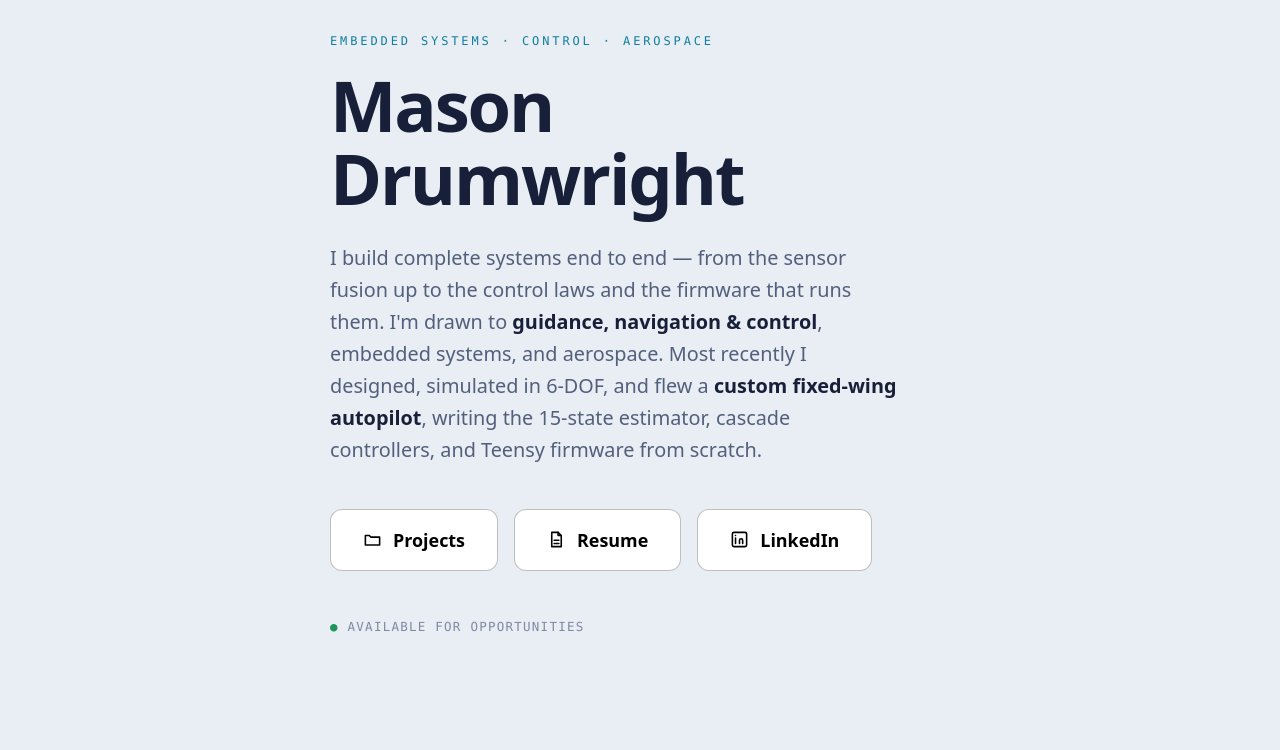
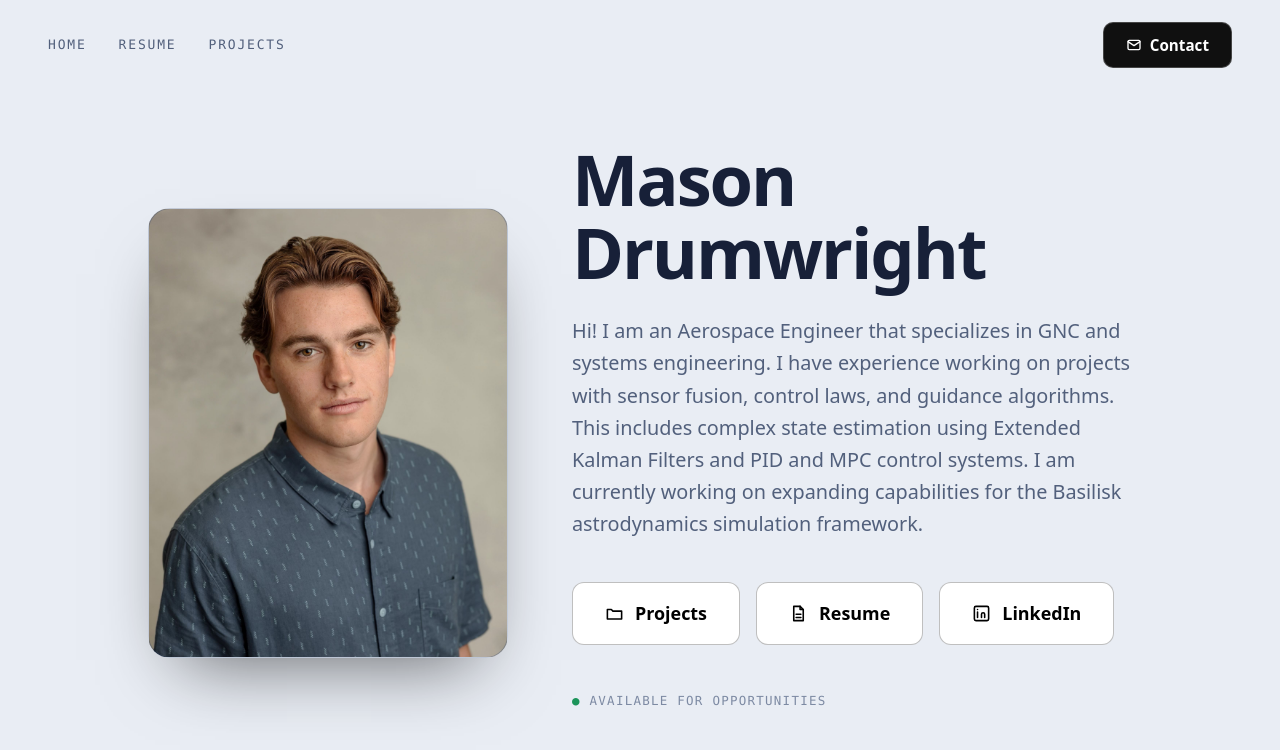
Before and after one commit to Mdrumwright/mason_drumwright, a plain HTML site: page index.html in a window 1280 px wide. Drawn offline with Linux system fonts and the light colour scheme.

Commit message:
added menus

```diff
--- a/index.html
+++ b/index.html
@@ -26,36 +26,24 @@
   * { box-sizing: border-box; }
   body { margin: 0; min-height: 100vh; background: var(--bg); color: var(--text);
     font-family: var(--font-sans); line-height: 1.6; -webkit-font-smoothing: antialiased;
-<<<<<<< Updated upstream
-    display: grid; place-items: center; padding: 32px; }
-  .card { width: 100%; max-width: 620px; }
-  .eyebrow { font-family: var(--font-mono); font-size: 12px; letter-spacing: 0.24em;
-    text-transform: uppercase; color: var(--accent); margin: 0 0 18px; }
-  h1 { font-size: clamp(2.4rem, 8vw, 3.6rem); font-weight: 660; letter-spacing: -0.03em;
-    line-height: 1.05; margin: 0; text-wrap: balance; }
-  .bio { color: var(--muted); font-size: 1.12rem; line-height: 1.6; margin: 24px 0 0; max-width: 52ch; }
-  .bio strong { color: var(--text); font-weight: 620; }
+    display: flex; flex-direction: column; }
 
-  .buttons { display: flex; flex-wrap: wrap; gap: 14px; margin-top: 40px; }
-  .btn { display: inline-flex; align-items: center; gap: 10px; padding: 14px 26px;
-    border-radius: 10px; font-weight: 600; font-size: 1rem; text-decoration: none;
-    border: 1px solid var(--line-strong); transition: transform .12s ease, border-color .12s ease, background .12s ease; }
-  .btn:hover { transform: translateY(-2px); }
-  .btn:focus-visible { outline: 2px solid var(--accent); outline-offset: 3px; }
-  .btn-primary { background: var(--accent); color: #06121a; border-color: var(--accent); }
-  .btn-primary:hover { background: var(--accent-2); border-color: var(--accent-2); }
-  .btn-ghost { color: var(--text); background: var(--surface); }
-  .btn-ghost:hover { border-color: var(--accent); color: var(--accent); }
-  .btn svg { width: 17px; height: 17px; }
-
-  .foot { margin-top: 44px; font-family: var(--font-mono); font-size: 11.5px;
-    letter-spacing: 0.1em; text-transform: uppercase; color: var(--faint); }
-  .foot .dot { color: var(--good); }
-=======
-    display: grid; place-items: center; padding: 40px; }
+  /* Top navigation bar */
+  .nav { display: flex; align-items: center; justify-content: space-between;
+    width: 100%; padding: 22px clamp(20px, 5vw, 48px); gap: 20px; }
+  .nav-left { display: flex; flex-wrap: wrap; gap: clamp(18px, 3vw, 32px); }
+  .nav-left a { font-family: var(--font-mono); font-size: 13px; letter-spacing: 0.14em;
+    text-transform: uppercase; color: var(--muted); text-decoration: none; transition: color .12s ease; }
+  .nav-left a:hover, .nav-left a:focus-visible { color: var(--text); }
+  .nav-contact { display: inline-flex; align-items: center; gap: 8px; padding: 10px 22px; border-radius: 10px;
+    font-weight: 600; font-size: 0.95rem; text-decoration: none;
+    background: #101010; color: #ffffff; border: 1px solid rgba(255,255,255,0.22);
+    transition: transform .12s ease, background .12s ease, color .12s ease, border-color .12s ease; }
+  .nav-contact:hover, .nav-contact:focus-visible { background: #ffffff; color: #000000; border-color: rgba(0,0,0,0.25); transform: translateY(-1px); }
+  .nav-contact svg { width: 16px; height: 16px; }
 
   /* Layout: photo left, text + buttons right — image vertically centered to the text */
-  .card { width: 100%; max-width: 1080px;
+  .card { width: 100%; max-width: 1080px; margin: auto; padding: 24px clamp(20px, 5vw, 48px) 48px;
     display: grid; grid-template-columns: 360px 1fr; gap: clamp(40px, 5vw, 72px); align-items: center; }
   .headshot { width: 360px; aspect-ratio: 4 / 5; border-radius: 22px; border: 1px solid var(--line-strong);
     box-shadow: 0 34px 70px -32px rgba(0,0,0,.6);
@@ -90,34 +78,47 @@
     .bio { margin-inline: auto; }
     .buttons { justify-content: center; }
   }
->>>>>>> Stashed changes
 </style>
 </head>
 <body>
+  <header class="nav">
+    <nav class="nav-left">
+      <a href="index.html">Home</a>
+      <a href="Mason-Drumwright-Resume.pdf" target="_blank" rel="noopener">Resume</a>
+      <a href="projects.html">Projects</a>
+    </nav>
+    <a class="nav-contact" href="mailto:masondrumwright04@gmail.com">
+      <svg viewBox="0 0 24 24" fill="none" stroke="currentColor" stroke-width="2" stroke-linecap="round" stroke-linejoin="round"><rect x="3" y="5" width="18" height="14" rx="2"/><path d="m3 7 9 6 9-6"/></svg>
+      Contact
+    </a>
+  </header>
+
   <main class="card">
-    <p class="eyebrow">Embedded Systems · Control · Aerospace</p>
+    <div class="headshot" role="img" aria-label="Mason Drumwright"></div>
+    <div class="content">
       <h1>Mason Drumwright</h1>
       <p class="bio">
-      I build complete systems end to end — from the sensor fusion up to the control laws and the firmware that runs them. I'm drawn to <strong>guidance, navigation &amp; control</strong>, embedded systems, and aerospace. Most recently I designed, simulated in 6-DOF, and flew a <strong>custom fixed-wing autopilot</strong>, writing the 15-state estimator, cascade controllers, and Teensy firmware from scratch.
+        Hi! I am an Aerospace Engineer that specializes in GNC and systems engineering. I have experience working on projects with sensor fusion, control laws, and guidance algorithms. This includes complex state estimation using Extended Kalman Filters and PID and MPC control systems. I am currently working on expanding capabilities for the Basilisk astrodynamics simulation framework.
         <!-- Edit this bio: add your school/role, what you're looking for, and anything else about you. -->
       </p>
 
       <nav class="buttons">
-      <a class="btn btn-primary" href="projects.html">
+        <a class="btn" href="projects.html">
           <svg viewBox="0 0 24 24" fill="none" stroke="currentColor" stroke-width="2" stroke-linecap="round" stroke-linejoin="round"><path d="M3 7h5l2 2h11v10H3z"/></svg>
           Projects
         </a>
-      <a class="btn btn-ghost" href="Mason-Drumwright-Resume.pdf" target="_blank" rel="noopener">
+        <a class="btn" href="Mason-Drumwright-Resume.pdf" target="_blank" rel="noopener">
           <svg viewBox="0 0 24 24" fill="none" stroke="currentColor" stroke-width="2" stroke-linecap="round" stroke-linejoin="round"><path d="M14 3H6v18h12V7z"/><path d="M14 3v4h4"/><path d="M9 13h6M9 17h6"/></svg>
           Resume
         </a>
-      <a class="btn btn-ghost" href="https://www.linkedin.com/in/your-handle" target="_blank" rel="noopener">
+        <a class="btn" href="https://www.linkedin.com/in/mason-drumwright" target="_blank" rel="noopener">
           <svg viewBox="0 0 24 24" fill="none" stroke="currentColor" stroke-width="2" stroke-linecap="round" stroke-linejoin="round"><rect x="3" y="3" width="18" height="18" rx="2"/><path d="M7 10v7M7 7v.01M12 17v-4a2 2 0 0 1 4 0v4"/></svg>
           LinkedIn
         </a>
       </nav>
 
       <p class="foot"><span class="dot">●</span> Available for opportunities</p>
+    </div>
   </main>
 </body>
 </html>
```
Lines whose indentation alone changed are shown as unchanged.
